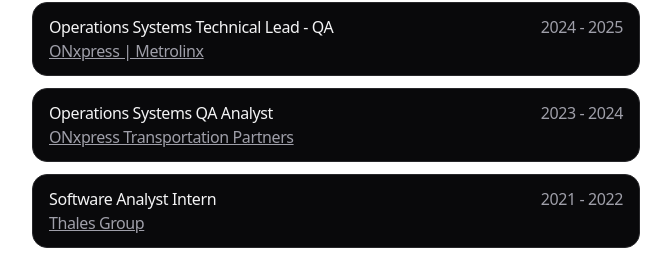
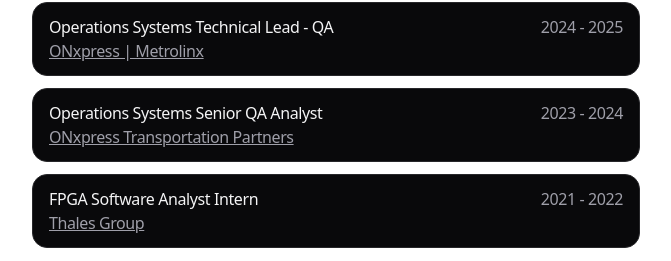
Before and after one commit to JustinT-compsci/portfolioV2, a Next.js app: page / in a window 1280 px wide. Shown: the part 498-759 px from the top of the page, without its empty margins (304-975 px from the left). Built offline with nearby package versions, Linux system fonts and the light colour scheme.

Commit message:
resume update

```diff
--- a/app/data.ts
+++ b/app/data.ts
@@ -42,7 +42,7 @@
   },
   {
     company: 'ONxpress Transportation Partners',
-    title: 'Operations Systems QA Analyst',
+    title: 'Operations Systems Senior QA Analyst',
     start: '2023',
     end: '2024',
     link: 'https://onxpress.com/',
@@ -50,7 +50,7 @@
   },
   {
     company: 'Thales Group',
-    title: 'Software Analyst Intern',
+    title: 'FPGA Software Analyst Intern',
     start: '2021',
     end: '2022',
     link: 'https://www.thalesgroup.com/en',
```
Also changed, not shown: 1 other file (tests, documents, lock files or other folders).
